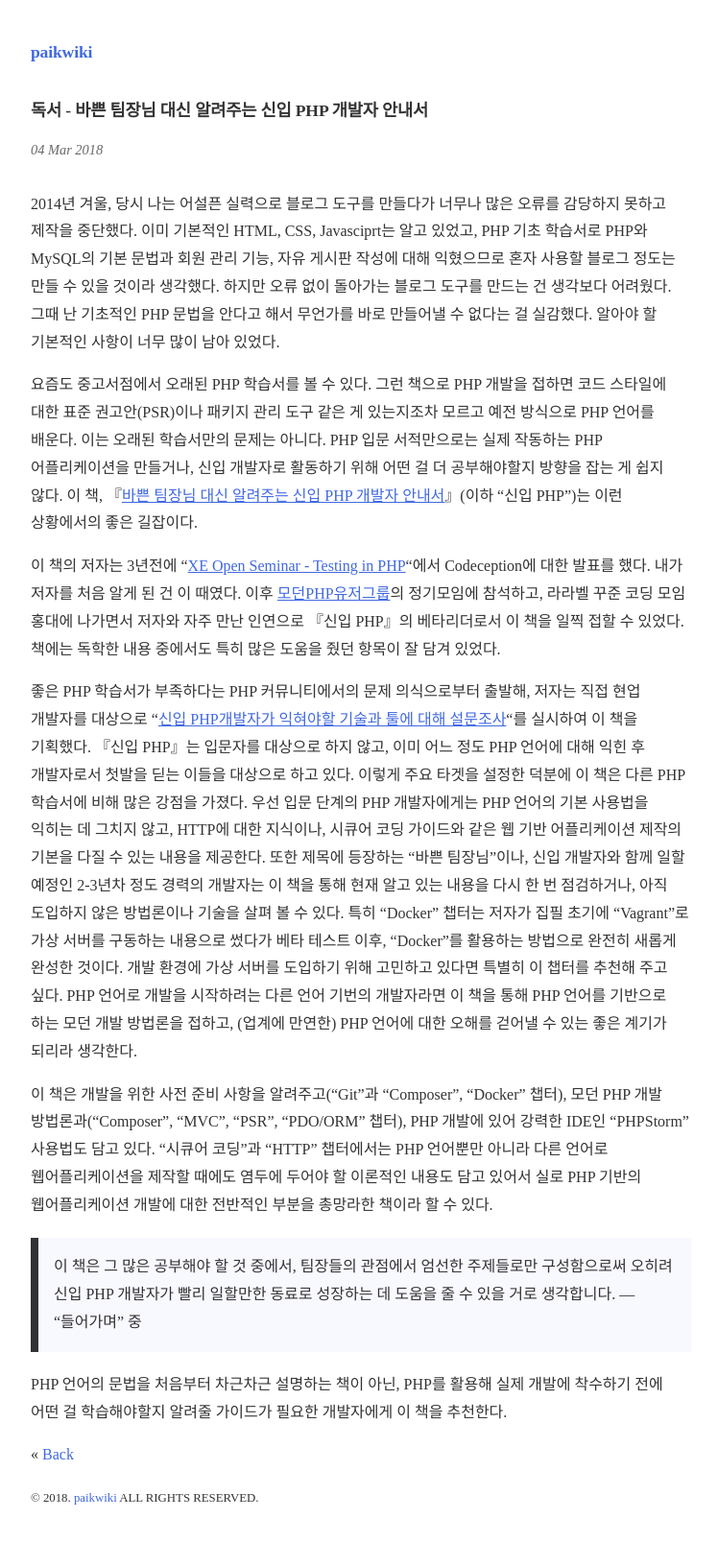
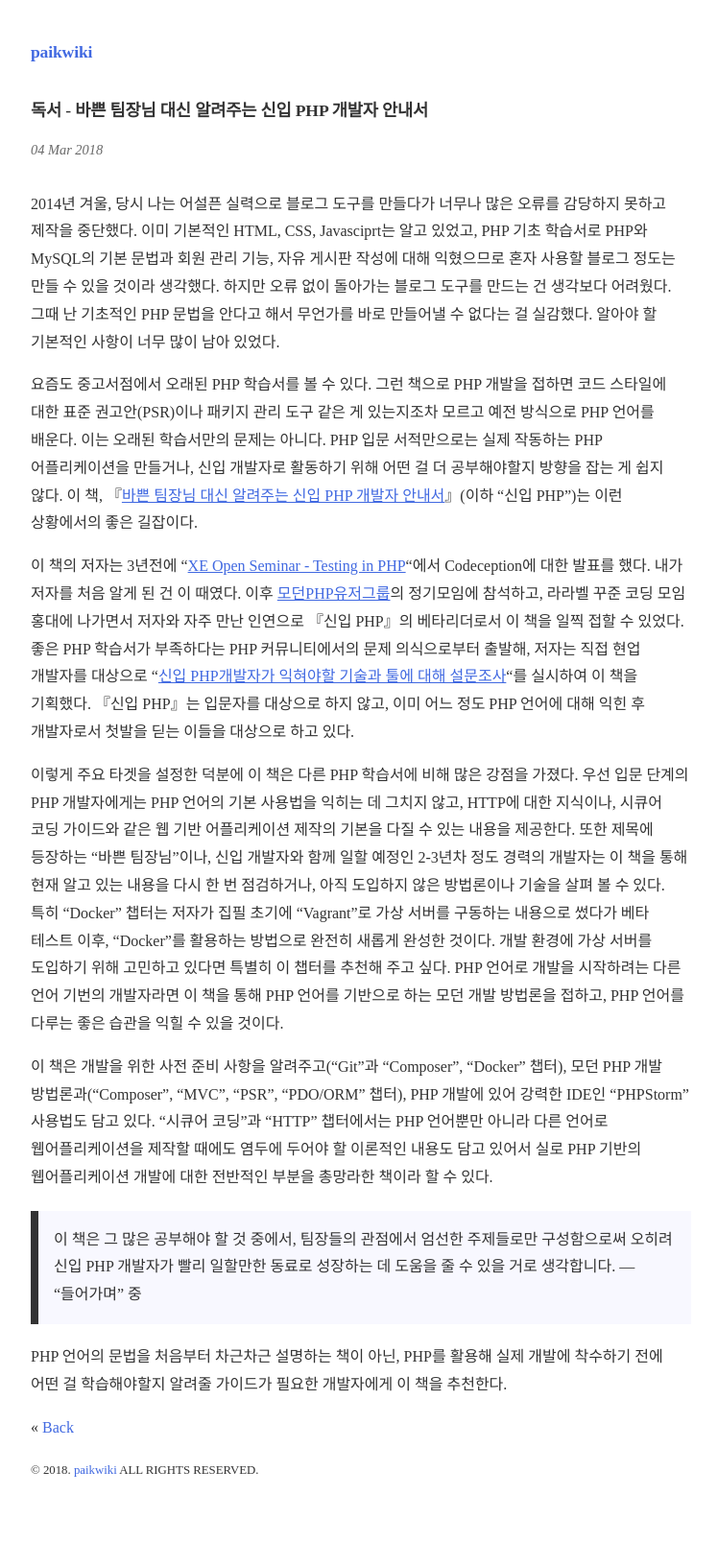
Before and after one commit to paikwiki/paikwiki.github.io, a Jekyll site: the page built from _posts/2018-03-04-PHP-for-newbie.md, in a window 1280 px wide. Shown: the whole page at 96% size, without its empty margins (264-1012 px from the left). Built offline with Jekyll 4.4.1, drawn with Linux system fonts in a browser that asks for light colours; some web fonts are replaced; after the commit the page ends 1603 px from its top, so only the background shows below that.

Commit message:
Fix some sentence

```diff
--- a/_posts/2018-03-04-PHP-for-newbie.md
+++ b/_posts/2018-03-04-PHP-for-newbie.md
@@ -8,9 +8,9 @@ date: 2018-03-04
 
 요즘도 중고서점에서 오래된 PHP 학습서를 볼 수 있다. 그런 책으로 PHP 개발을 접하면 코드 스타일에 대한 표준 권고안(PSR)이나 패키지 관리 도구 같은 게 있는지조차 모르고 예전 방식으로 PHP 언어를 배운다. 이는 오래된 학습서만의 문제는 아니다. PHP 입문 서적만으로는 실제 작동하는 PHP 어플리케이션을 만들거나, 신입 개발자로 활동하기 위해 어떤 걸 더 공부해야할지 방향을 잡는 게 쉽지 않다. 이 책, 『[바쁜 팀장님 대신 알려주는 신입 PHP 개발자 안내서](https://uptodatebookspub.com/books/9791196276607)』(이하 "신입 PHP")는 이런 상황에서의 좋은 길잡이다.
 
-이 책의 저자는 3년전에 "[XE Open Seminar - Testing in PHP](https://www.xpressengine.com/index.php?mid=devlog&category=22686230&document_srl=22972401)"에서 Codeception에 대한 발표를 했다. 내가 저자를 처음 알게 된 건 이 때였다. 이후 [모던PHP유저그룹](https://www.facebook.com/groups/655071604594451/)의 정기모임에 참석하고, 라라벨 꾸준 코딩 모임 홍대에 나가면서 저자와 자주 만난 인연으로 『신입 PHP』의 베타리더로서 이 책을 일찍 접할 수 있었다. 책에는 독학한 내용 중에서도 특히 많은 도움을 줬던 항목이 잘 담겨 있었다.
+이 책의 저자는 3년전에 "[XE Open Seminar - Testing in PHP](https://www.xpressengine.com/index.php?mid=devlog&category=22686230&document_srl=22972401)"에서 Codeception에 대한 발표를 했다. 내가 저자를 처음 알게 된 건 이 때였다. 이후 [모던PHP유저그룹](https://www.facebook.com/groups/655071604594451/)의 정기모임에 참석하고, 라라벨 꾸준 코딩 모임 홍대에 나가면서 저자와 자주 만난 인연으로 『신입 PHP』의 베타리더로서 이 책을 일찍 접할 수 있었다. 좋은 PHP 학습서가 부족하다는 PHP 커뮤니티에서의 문제 의식으로부터 출발해, 저자는 직접 현업 개발자를 대상으로 "[신입 PHP개발자가 익혀야할 기술과 툴에 대해 설문조사](http://leehyunseok.com/?p=2764)"를 실시하여 이 책을 기획했다. 『신입 PHP』는 입문자를 대상으로 하지 않고, 이미 어느 정도 PHP 언어에 대해 익힌 후 개발자로서 첫발을 딛는 이들을 대상으로 하고 있다.
 
-좋은 PHP 학습서가 부족하다는 PHP 커뮤니티에서의 문제 의식으로부터 출발해, 저자는 직접 현업 개발자를 대상으로 "[신입 PHP개발자가 익혀야할 기술과 툴에 대해 설문조사](http://leehyunseok.com/?p=2764)"를 실시하여 이 책을 기획했다. 『신입 PHP』는 입문자를 대상으로 하지 않고, 이미 어느 정도 PHP 언어에 대해 익힌 후 개발자로서 첫발을 딛는 이들을 대상으로 하고 있다. 이렇게 주요 타겟을 설정한 덕분에 이 책은 다른 PHP 학습서에 비해 많은 강점을 가졌다. 우선 입문 단계의 PHP 개발자에게는 PHP 언어의 기본 사용법을 익히는 데 그치지 않고, HTTP에 대한 지식이나, 시큐어 코딩 가이드와 같은 웹 기반 어플리케이션 제작의 기본을 다질 수 있는 내용을 제공한다. 또한 제목에 등장하는 "바쁜 팀장님"이나, 신입 개발자와 함께 일할 예정인 2-3년차 정도 경력의 개발자는 이 책을 통해 현재 알고 있는 내용을 다시 한 번 점검하거나, 아직 도입하지 않은 방법론이나 기술을 살펴 볼 수 있다. 특히 "Docker" 챕터는 저자가 집필 초기에 "Vagrant"로 가상 서버를 구동하는 내용으로 썼다가 베타 테스트 이후, "Docker"를 활용하는 방법으로 완전히 새롭게 완성한 것이다. 개발 환경에 가상 서버를 도입하기 위해 고민하고 있다면 특별히 이 챕터를 추천해 주고 싶다. PHP 언어로 개발을 시작하려는 다른 언어 기번의 개발자라면 이 책을 통해 PHP 언어를 기반으로 하는 모던 개발 방법론을 접하고, (업계에 만연한) PHP 언어에 대한 오해를 걷어낼 수 있는 좋은 계기가 되리라 생각한다.
+이렇게 주요 타겟을 설정한 덕분에 이 책은 다른 PHP 학습서에 비해 많은 강점을 가졌다. 우선 입문 단계의 PHP 개발자에게는 PHP 언어의 기본 사용법을 익히는 데 그치지 않고, HTTP에 대한 지식이나, 시큐어 코딩 가이드와 같은 웹 기반 어플리케이션 제작의 기본을 다질 수 있는 내용을 제공한다. 또한 제목에 등장하는 "바쁜 팀장님"이나, 신입 개발자와 함께 일할 예정인 2-3년차 정도 경력의 개발자는 이 책을 통해 현재 알고 있는 내용을 다시 한 번 점검하거나, 아직 도입하지 않은 방법론이나 기술을 살펴 볼 수 있다. 특히 "Docker" 챕터는 저자가 집필 초기에 "Vagrant"로 가상 서버를 구동하는 내용으로 썼다가 베타 테스트 이후, "Docker"를 활용하는 방법으로 완전히 새롭게 완성한 것이다. 개발 환경에 가상 서버를 도입하기 위해 고민하고 있다면 특별히 이 챕터를 추천해 주고 싶다. PHP 언어로 개발을 시작하려는 다른 언어 기번의 개발자라면 이 책을 통해 PHP 언어를 기반으로 하는 모던 개발 방법론을 접하고, PHP 언어를 다루는 좋은 습관을 익힐 수 있을 것이다.
 
 이 책은 개발을 위한 사전 준비 사항을 알려주고("Git"과 "Composer", "Docker" 챕터), 모던 PHP 개발 방법론과("Composer", "MVC", "PSR", "PDO/ORM" 챕터), PHP 개발에 있어 강력한 IDE인 "PHPStorm" 사용법도 담고 있다. "시큐어 코딩"과 "HTTP" 챕터에서는 PHP 언어뿐만 아니라 다른 언어로 웹어플리케이션을 제작할 때에도 염두에 두어야 할 이론적인 내용도 담고 있어서 실로 PHP 기반의 웹어플리케이션 개발에 대한 전반적인 부분을 총망라한 책이라 할 수 있다.
 
```
